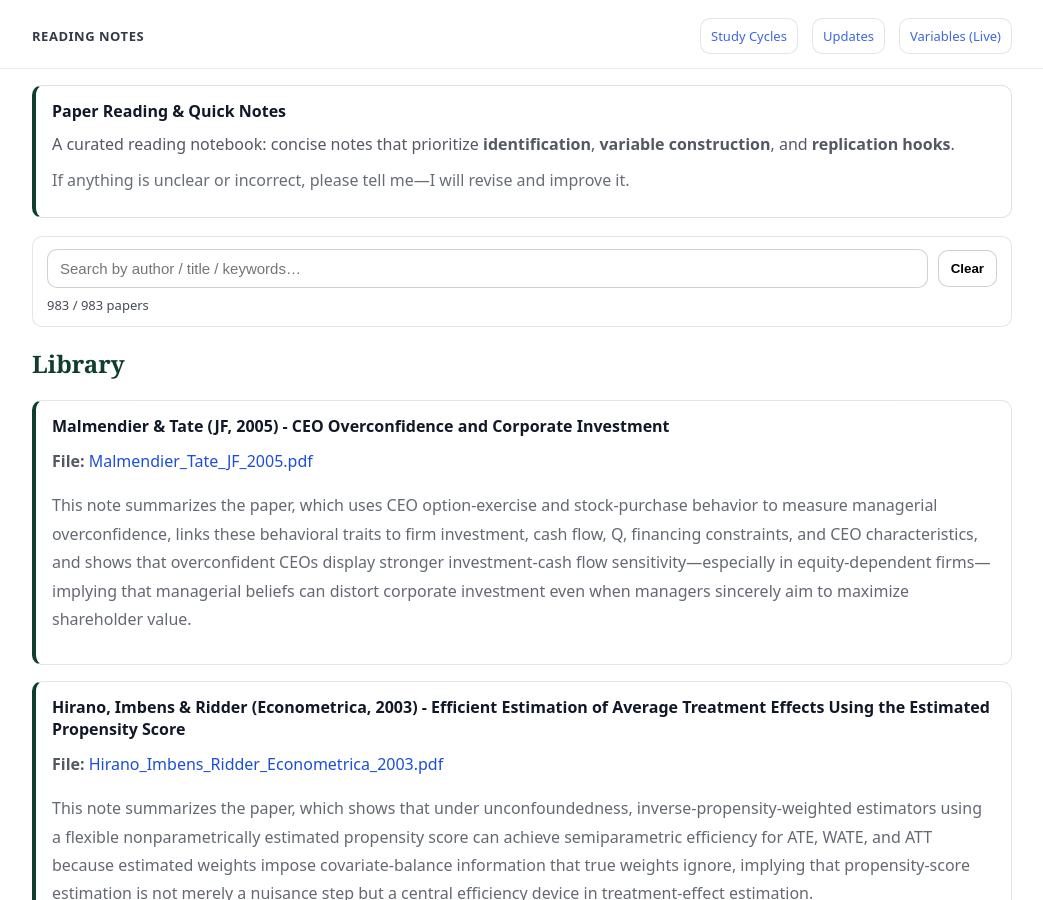
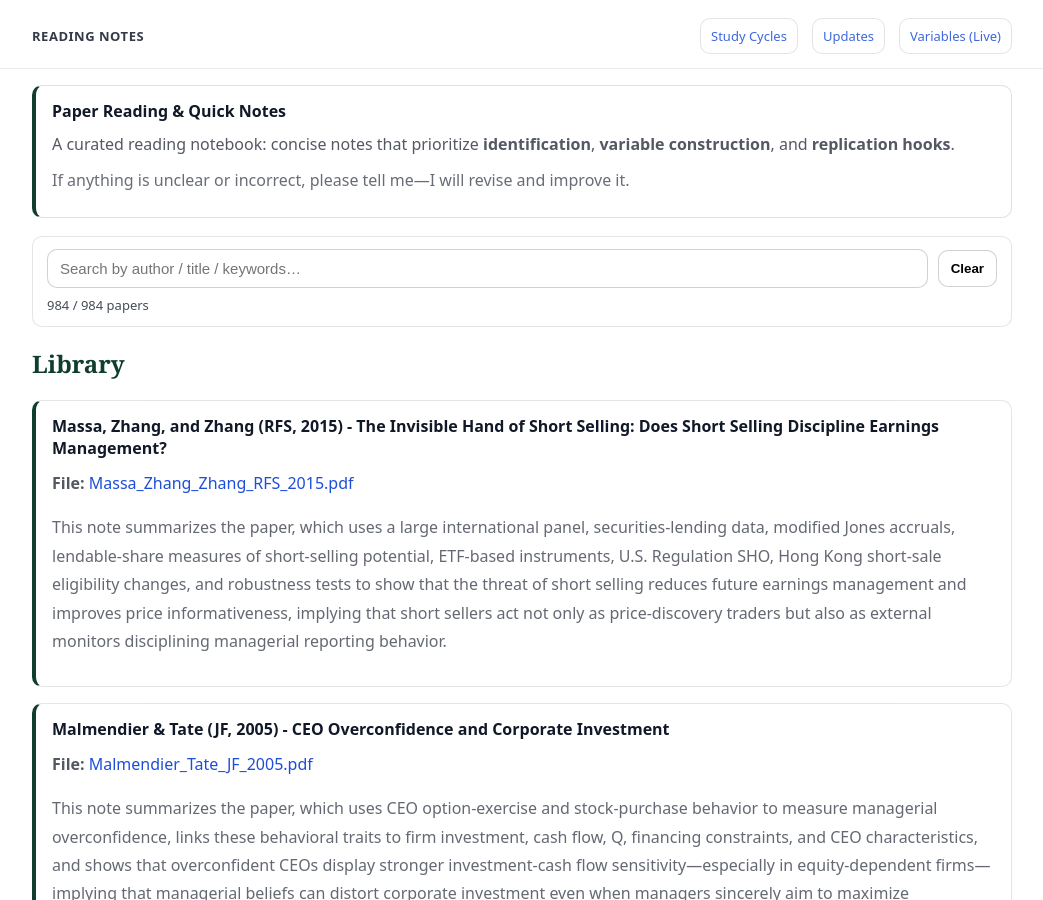
Before and after one commit to yaxinzn/study-archive, a Jekyll site: the page built from reading/index.md, in a window 1280 px wide and 900 px high. Shown: the whole window, without its empty margins (118-1161 px from the left). Built offline with Jekyll 4.4.1, drawn with Linux system fonts in a browser that asks for light colours.

Commit message:
Reading: add/update Massa_Zhang_Zhang_RFS_2015.pdf

```diff
--- a/_data/reading.yml
+++ b/_data/reading.yml
@@ -1,3 +1,7 @@
+- title: "Massa, Zhang, and Zhang (RFS, 2015) - The Invisible Hand of Short Selling: Does Short Selling Discipline Earnings Management?"
+  file: "Massa_Zhang_Zhang_RFS_2015.pdf"
+  desc: "This note summarizes the paper, which uses a large international panel, securities-lending data, modified Jones accruals, lendable-share measures of short-selling potential, ETF-based instruments, U.S. Regulation SHO, Hong Kong short-sale eligibility changes, and robustness tests to show that the threat of short selling reduces future earnings management and improves price informativeness, implying that short sellers act not only as price-discovery traders but also as external monitors disciplining managerial reporting behavior."
+
 - title: "Malmendier & Tate (JF, 2005) - CEO Overconfidence and Corporate Investment"
   file: "Malmendier_Tate_JF_2005.pdf"
   desc: "This note summarizes the paper, which uses CEO option-exercise and stock-purchase behavior to measure managerial overconfidence, links these behavioral traits to firm investment, cash flow, Q, financing constraints, and CEO characteristics, and shows that overconfident CEOs display stronger investment-cash flow sensitivity—especially in equity-dependent firms—implying that managerial beliefs can distort corporate investment even when managers sincerely aim to maximize shareholder value."
```
Also changed, not shown: 1 other file.
